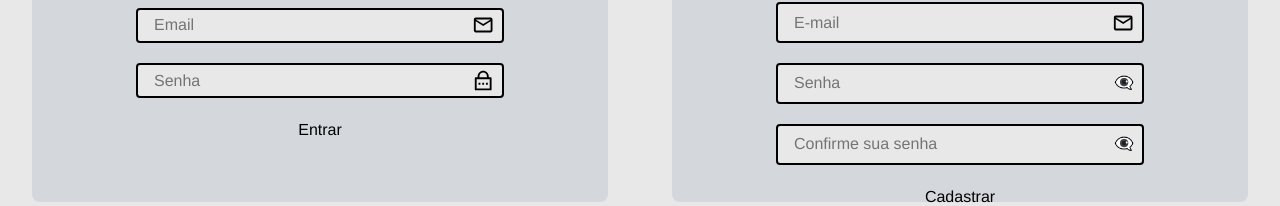
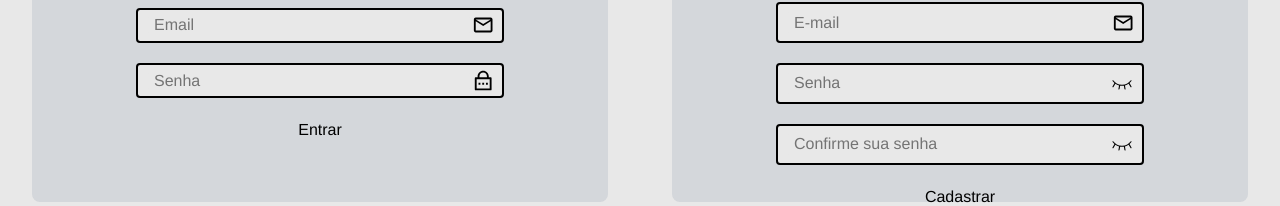
Before and after one commit to gustavocarvalho-ra/NextJs-NexusLeet, a Next.js app: page /my-account in a window 1280 px wide. Shown: the part 395-601 px from the top of the page. Built offline with nearby package versions, Linux system fonts and the light colour scheme; no server answers.

Commit message:
feat: update password visibility toggle icons in RegisterForm for better clarity

```diff
--- a/src/app/components/login/RegisterForm.tsx
+++ b/src/app/components/login/RegisterForm.tsx
@@ -100,7 +100,7 @@ export default function RegisterForm() {
                 className=""
                 onClick={() => setShowPassword(!showPassword)}
               >
-                {showPassword ? "👁️" : "👁️‍🗨️"}
+                {showPassword ? <PiEye className="text-2xl"/> : <PiEyeClosedLight className="text-2xl"/>}
               </button>
             </div>
             <div className="bg-(--color-sec) rounded-sm p-2 h-2/13 w-2/3 border-2 flex items-center">
@@ -117,7 +117,7 @@ export default function RegisterForm() {
                 className=""
                 onClick={() => setShowConfirmPassword(!showConfirmPassword)}
               >
-                {showConfirmPassword ? "👁️" : "👁️‍🗨️"}
+                {showConfirmPassword ? <PiEye className="text-2xl"/> : <PiEyeClosedLight className="text-2xl"/>}
               </button>
             </div>
             <button type="submit" className="cursor-pointer">
```
